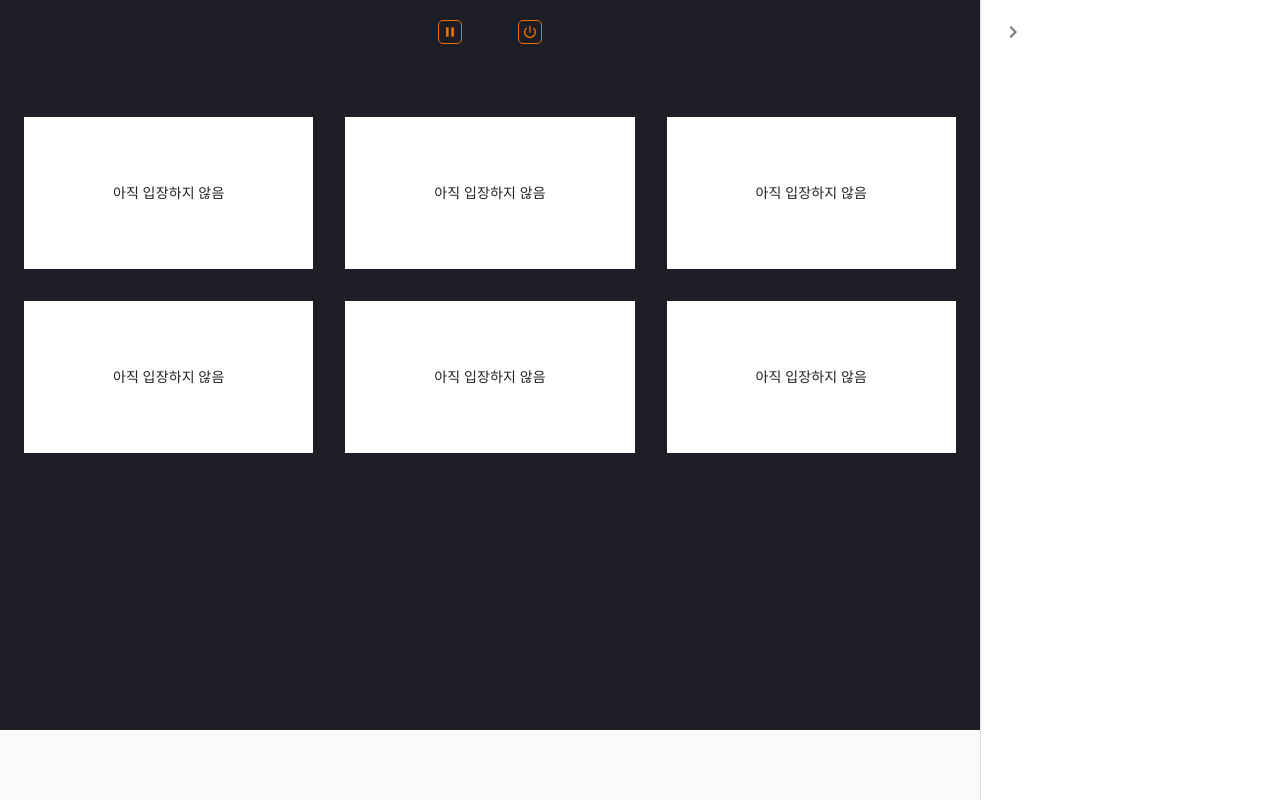
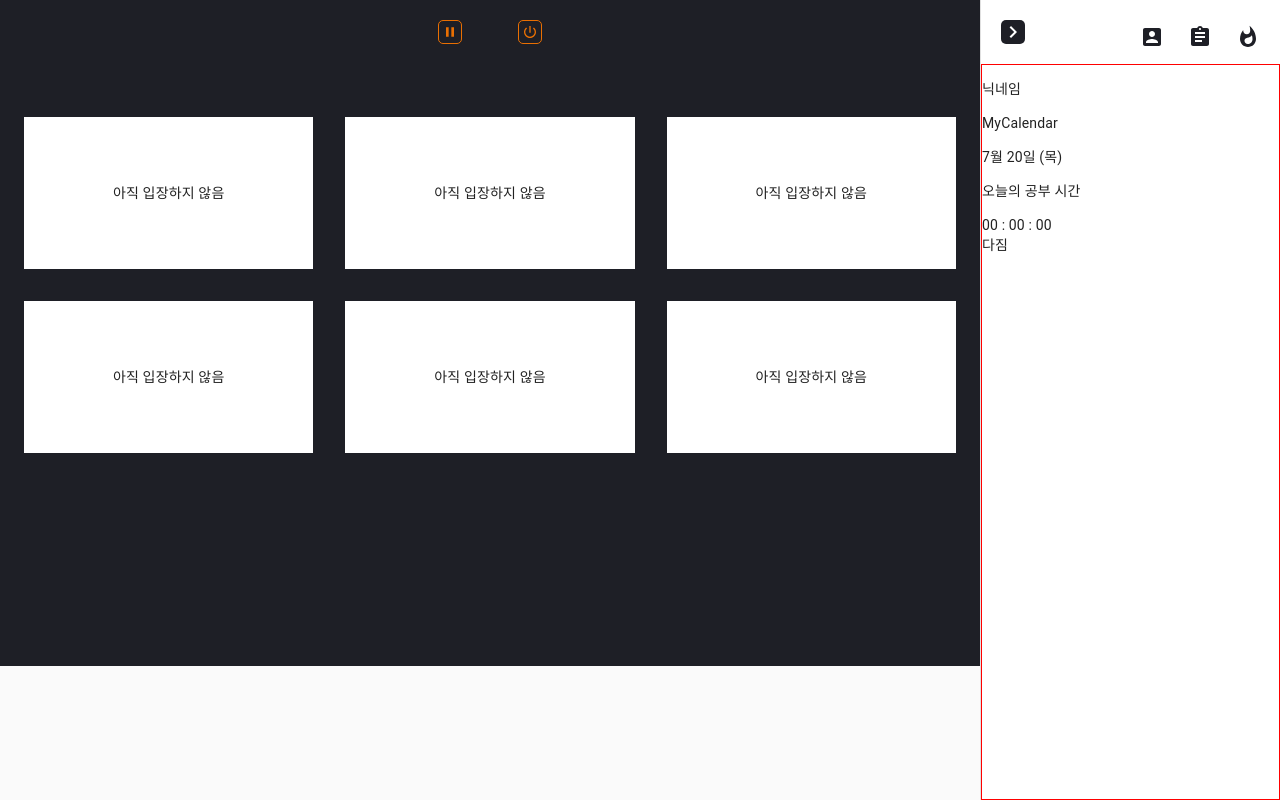
Before and after one commit to ing-er/ing-er, a React (Create React App) app: page /room in a window 1280 px wide. Both pictures are taken after a click on the button 1252 px from the left and 32 px from the top of the page. Built offline with nearby package versions, Linux system fonts and the light colour scheme.

Commit message:
fix: 공부방 레이아웃 컨테이너 추가 수정

```diff
--- a/src/components/Room/Drawer/index.jsx
+++ b/src/components/Room/Drawer/index.jsx
@@ -1,5 +1,7 @@
-import React from 'react';
 import clsx from 'clsx';
+import { useState } from 'react';
+
+import DrawerContentContainer from '../DrawerContentContainer';
 
 import {
   Drawer,
@@ -7,15 +9,22 @@ import {
 } from '@material-ui/core';
 
 import {
-  ChevronLeft,
-  ChevronRight
+  ChevronRight,
+  AccountBox,
+  Assignment,
+  Whatshot,
 } from '@material-ui/icons';
 
 import {
   Wrapper,
 } from './styles';
 
-const RoomDrawer = ({ children, handleDrawerClose, open, theme, classes }) => {
+const RoomDrawer = ({ children, handleDrawerClose, open, classes }) => {
+  const [drawerNo, setDrawerNo] = useState(0);
+
+  const handleDrawerNo = (e) => {
+    console.log(e)
+  }
 
   return (
     <Wrapper>
@@ -35,9 +44,23 @@ const RoomDrawer = ({ children, handleDrawerClose, open, theme, classes }) => {
       >
         <div className={classes.drawerHeader}>
           <IconButton onClick={handleDrawerClose}>
-            {theme.direction === 'rtl' ? <ChevronLeft /> : <ChevronRight />}
+            <ChevronRight className="chevron-right" />
           </IconButton>
+          <div className="drawerHeader-right-container">
+            <IconButton className="icon-button" name="drawer1" onClick={handleDrawerNo}>
+              <span id="drawer1" className="drawer-span" />
+              <AccountBox />
+            </IconButton>
+            <IconButton className="icon-button">
+              <Assignment />
+            </IconButton>
+            <IconButton className="icon-button">
+              <span id="drawer2" className="drawer-span" />
+              <Whatshot />
+            </IconButton>
+          </div>
         </div>
+        <DrawerContentContainer />
       </Drawer>
     </Wrapper>
   );
--- a/src/components/Room/Drawer/styles.jsx
+++ b/src/components/Room/Drawer/styles.jsx
@@ -2,7 +2,6 @@ import styled from 'styled-components';
 
 export const Wrapper = styled.div`
   width: 100%;
-  min-height: 666px;
   display: flex;
 
   & .drawer {
@@ -13,4 +12,35 @@ export const Wrapper = styled.div`
       width: 300px;
     }
   }
+  & .chevron-right {
+    margin: 5 5 0 0;
+    color: #ffffff;
+    background-color: #1E1F26;
+    border-radius: 5px;
+  }
+  & .drawer1-container {
+    z-index: 10000;
+  }
+  & .drawerHeader-right-container {
+    display: flex;
+    padding: 10px 0 0 0;
+
+    & .icon-button {
+      color: #1E1F26;
+    }
+    & .drawer-span {
+      top: 0;
+      left: 0;
+      right: 0;
+      bottom: 0;
+      z-index: 10;
+      overflow: hidden;
+      position:absolute;
+      border-radius: inherit;
+      pointer-events: none;
+
+    }
+  }
+
+
 `;
--- /dev/null
+++ b/src/components/Room/DrawerContentContainer/index.jsx
@@ -0,0 +1,33 @@
+import { useState } from 'react';
+
+import Wrapper from './styles';
+
+const tmpStyle = {
+  border: '1px solid red',
+}
+
+const DrawerContentContainer = () => {
+
+  return (
+    <Wrapper style={tmpStyle}>
+      <div>
+        <p>닉네임</p>
+      </div>
+      <div>
+        MyCalendar
+      </div>
+      <div>
+        <p>7월 20일 (목)</p>
+        <p>오늘의 공부 시간</p>
+      </div>
+      <div>
+        00 : 00 : 00
+      </div>
+      <div>
+        다짐
+      </div>
+    </Wrapper>
+  )
+}
+
+export default DrawerContentContainer
--- /dev/null
+++ b/src/components/Room/DrawerContentContainer/styles.jsx
@@ -0,0 +1,7 @@
+import styled from 'styled-components';
+
+const Wrapper = styled.div`
+  height: 100%;
+`;
+
+export default Wrapper;
--- a/src/pages/Room/index.jsx
+++ b/src/pages/Room/index.jsx
@@ -6,7 +6,6 @@ import DrawerAppbar from '../../components/Room/DrawerAppbar';
 
 
 import { CssBaseline } from '@material-ui/core';
-import { useTheme } from '@material-ui/core/styles';
 import {
   Wrapper,
   useStyles
@@ -15,7 +14,6 @@ import {
 
 const Room = () => {
   const classes = useStyles();
-  const theme = useTheme();
 
   const [open, setOpen] = useState(false);
 
@@ -38,7 +36,6 @@ const Room = () => {
       <RoomDrawer
         handleDrawerClose={handleDrawerClose}
         open={open}
-        theme={theme}
         classes={classes}
       >
         <ScreenContainer />
--- a/src/pages/Room/styles.jsx
+++ b/src/pages/Room/styles.jsx
@@ -34,7 +34,7 @@ export const useStyles = makeStyles((theme) => ({
     alignItems: 'center',
     padding: theme.spacing(0, 1),
     ...theme.mixins.toolbar,
-    justifyContent: 'flex-start',
+    justifyContent: 'space-between',
   },
   content: {
     flexGrow: 1,
```
